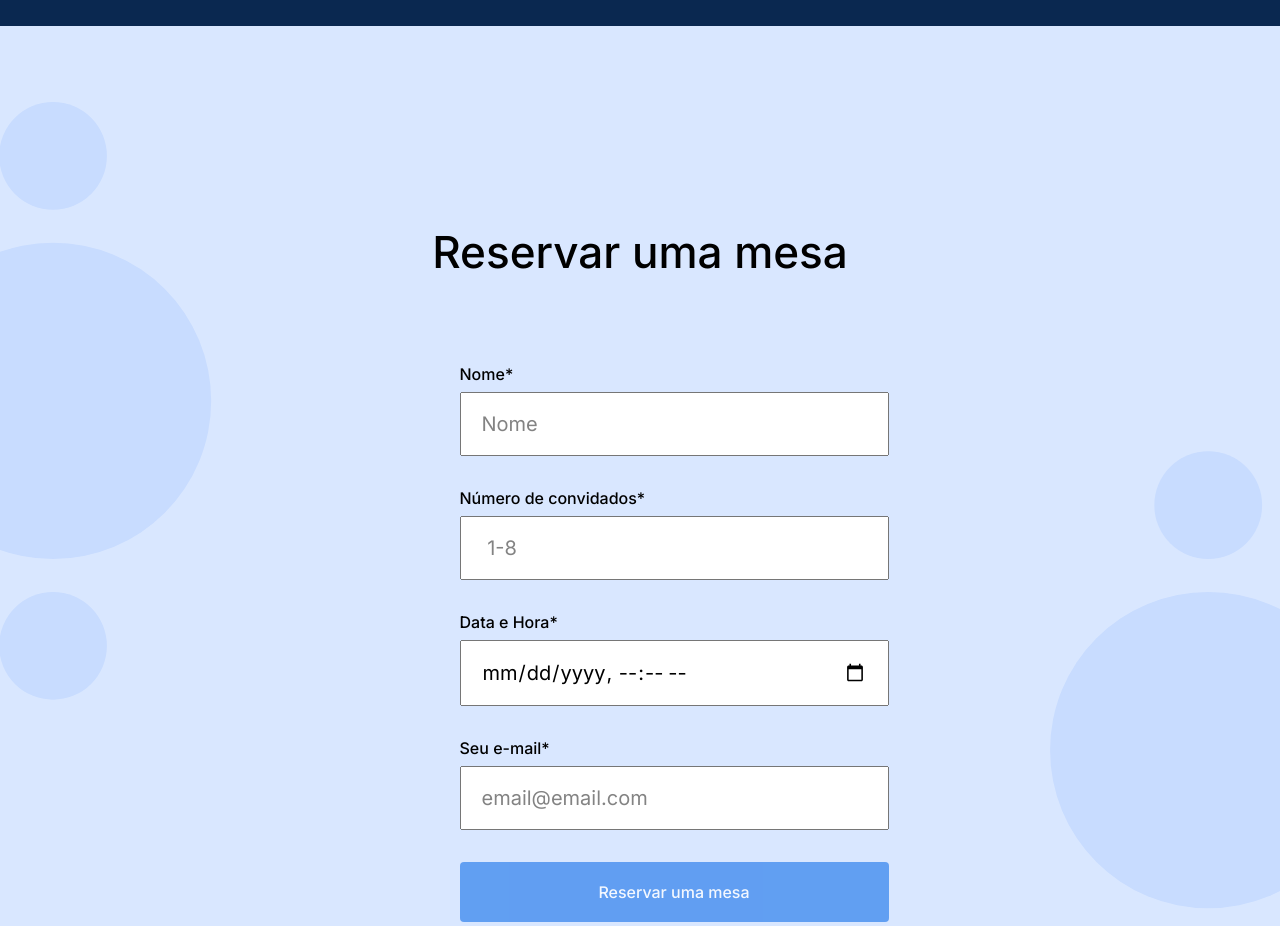
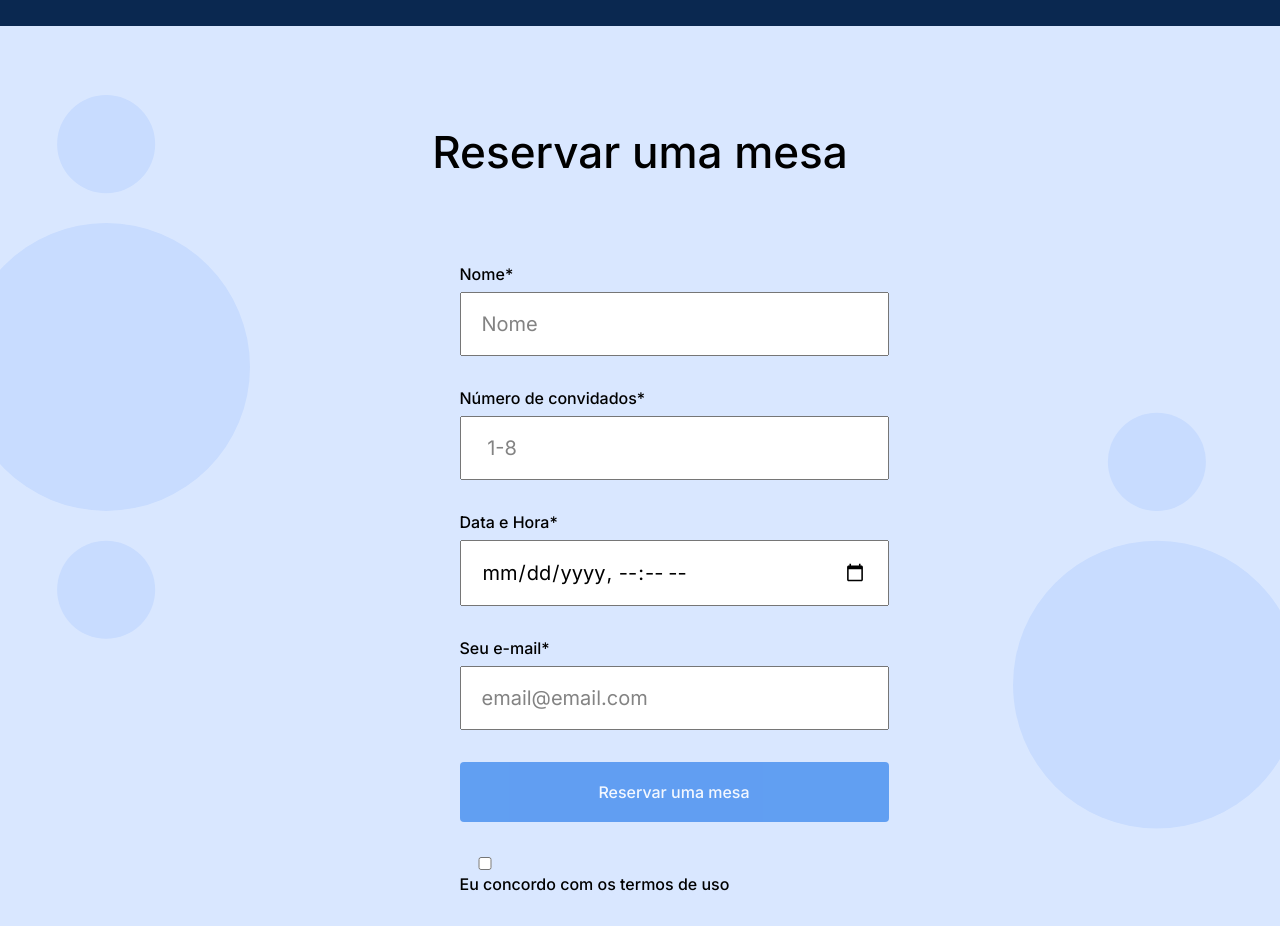
Before and after one commit to aisek07/web_project_coffeeshop, a plain HTML site: page index.html in a window 1280 px wide. Shown: the part 1840-2766 px from the top of the page. Drawn offline with Linux system fonts and the light colour scheme.

Commit message:
atualizando o projeto

```diff
--- a/pages/index.css
+++ b/pages/index.css
@@ -198,7 +198,7 @@
 .reservation__title {
   margin-top: 100px;
   text-align: center;
-  margin-bottom: 80px;
+  margin: 0 auto 80px;
   font-family: Inter;
   font-style: normal;
   font-weight: 500;
```
